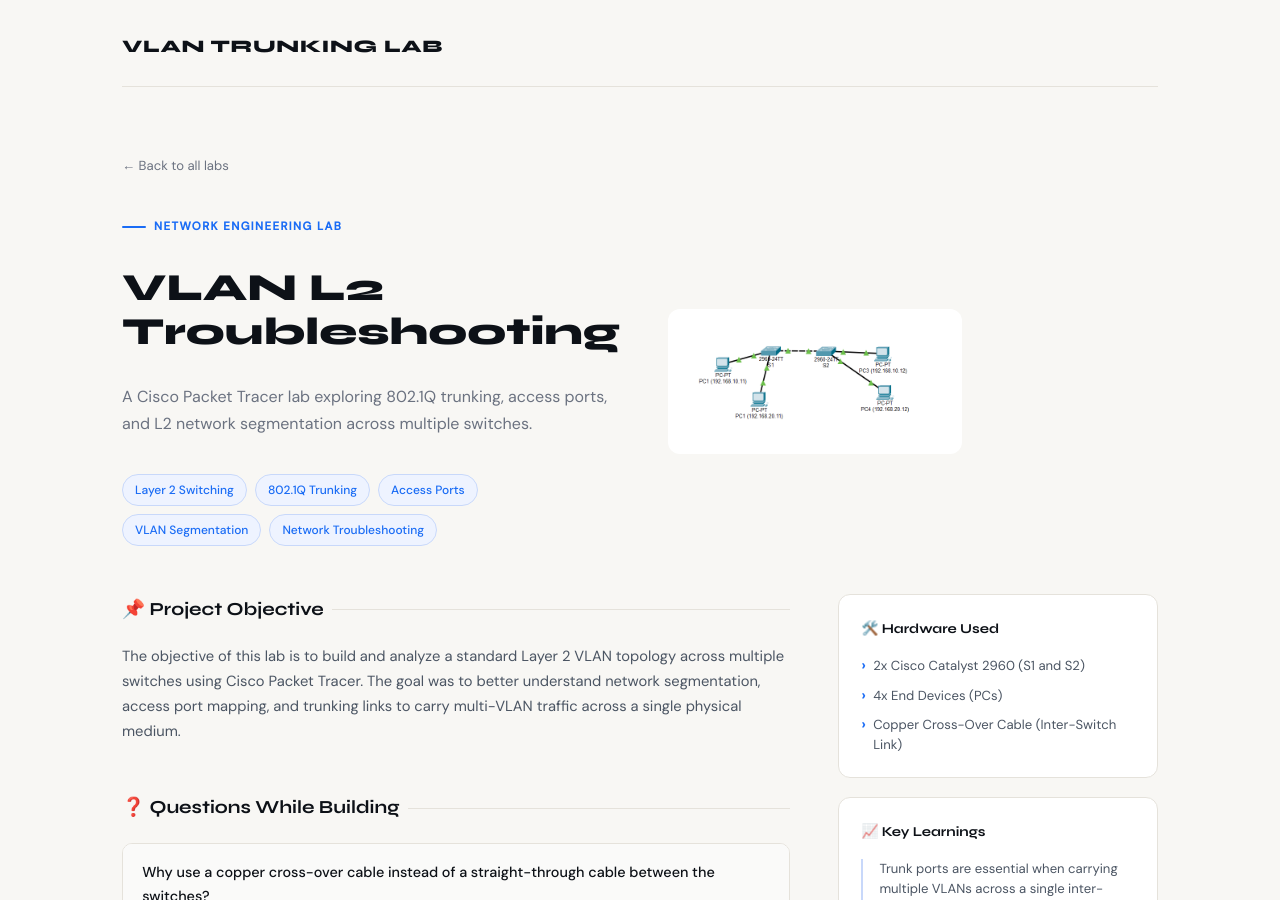
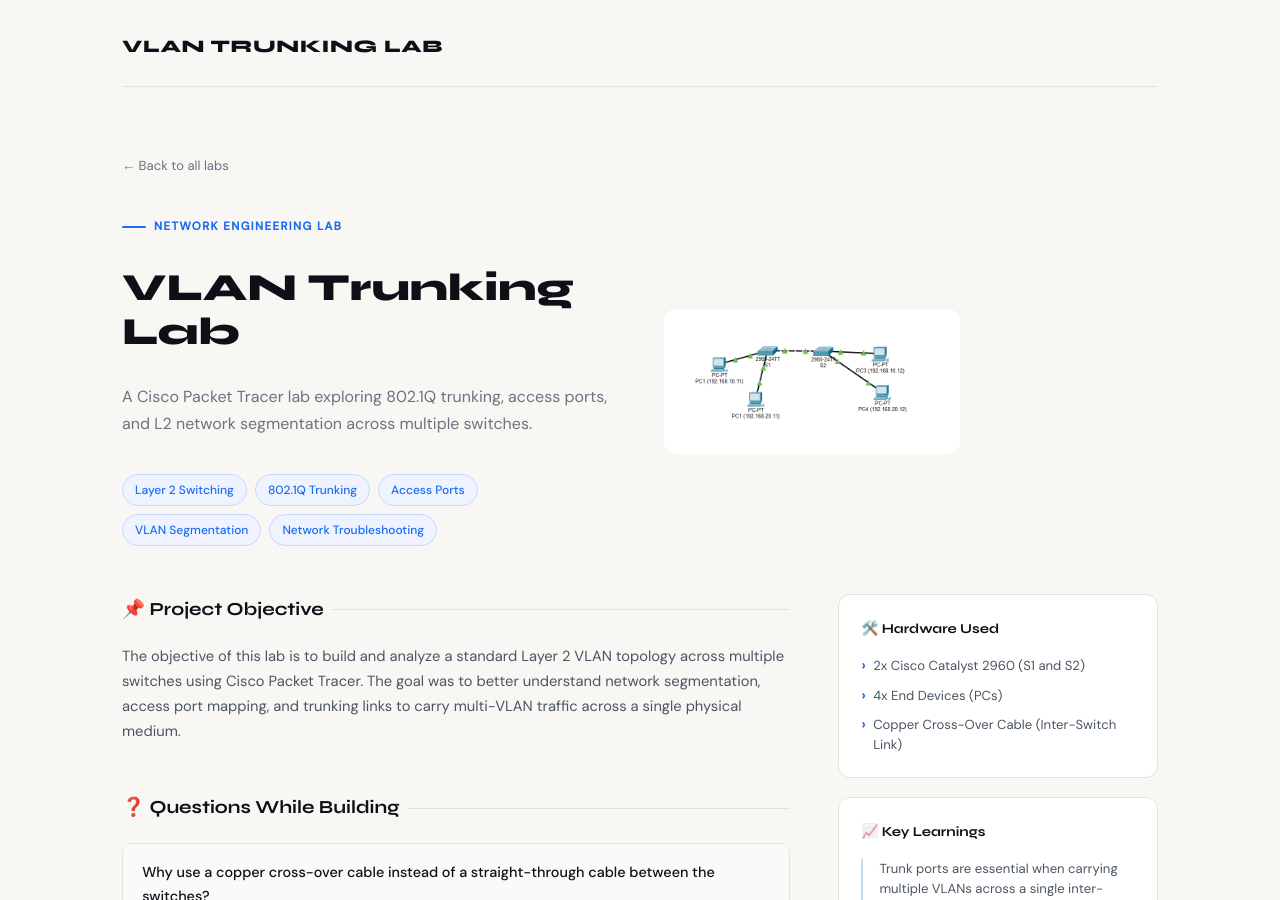
Before and after one commit to Edidevi/Vlan-trunking-lab, a Jekyll site: the page built from index.md, in a window 1280 px wide and 900 px high. Built offline with Jekyll 4.4.1, drawn with Linux system fonts in a browser that asks for light colours.

Commit message:
Update index.md

```diff
--- a/index.md
+++ b/index.md
@@ -1,6 +1,6 @@
 ---
 layout: lab
-title: VLAN L2 Troubleshooting
+title: VLAN Trunking Lab
 description: "A Cisco Packet Tracer lab exploring 802.1Q trunking, access ports, and L2 network segmentation across multiple switches."
 diagram: /Vlan-trunking-lab/vlantrunk.png
 
```
